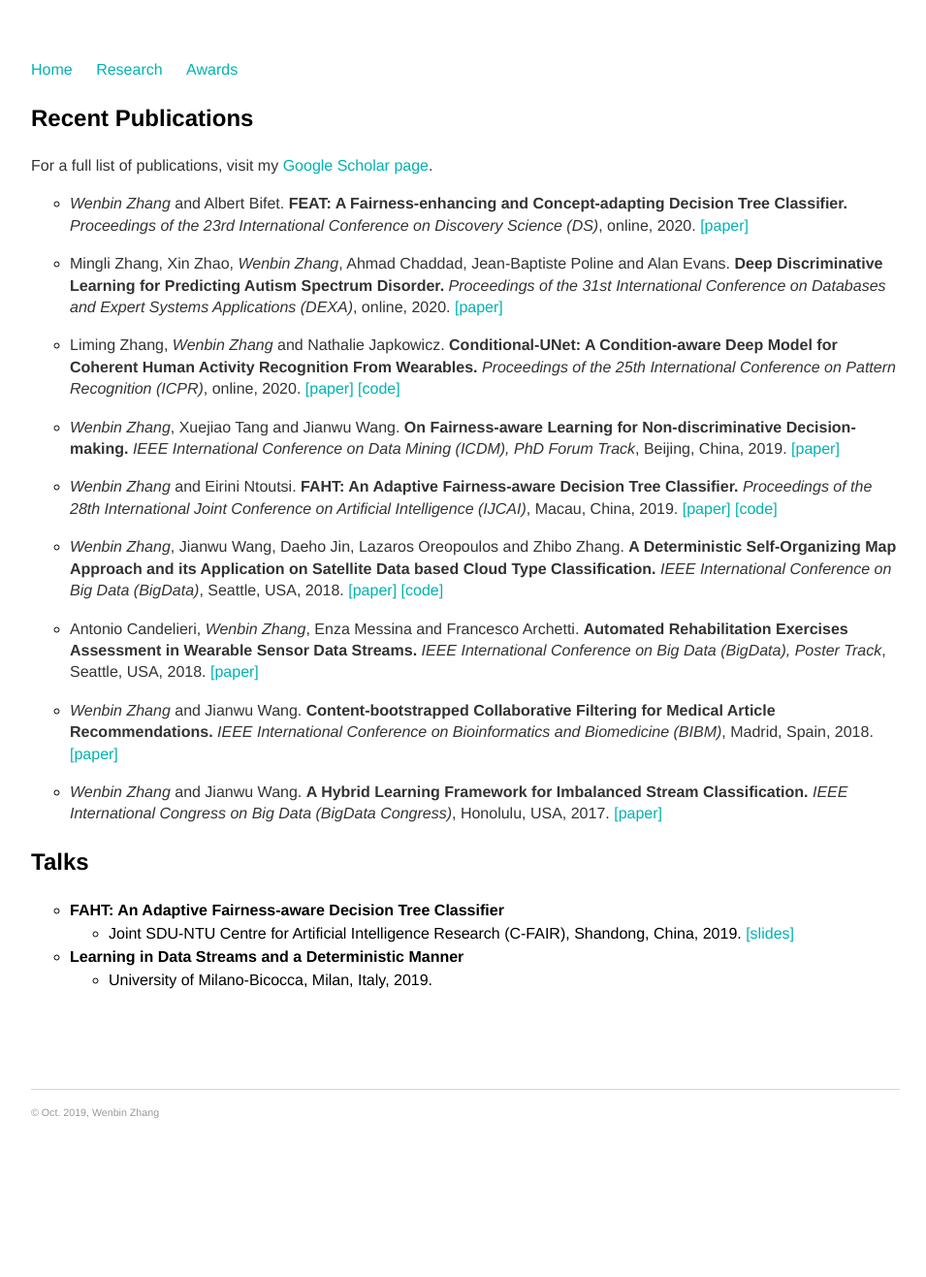
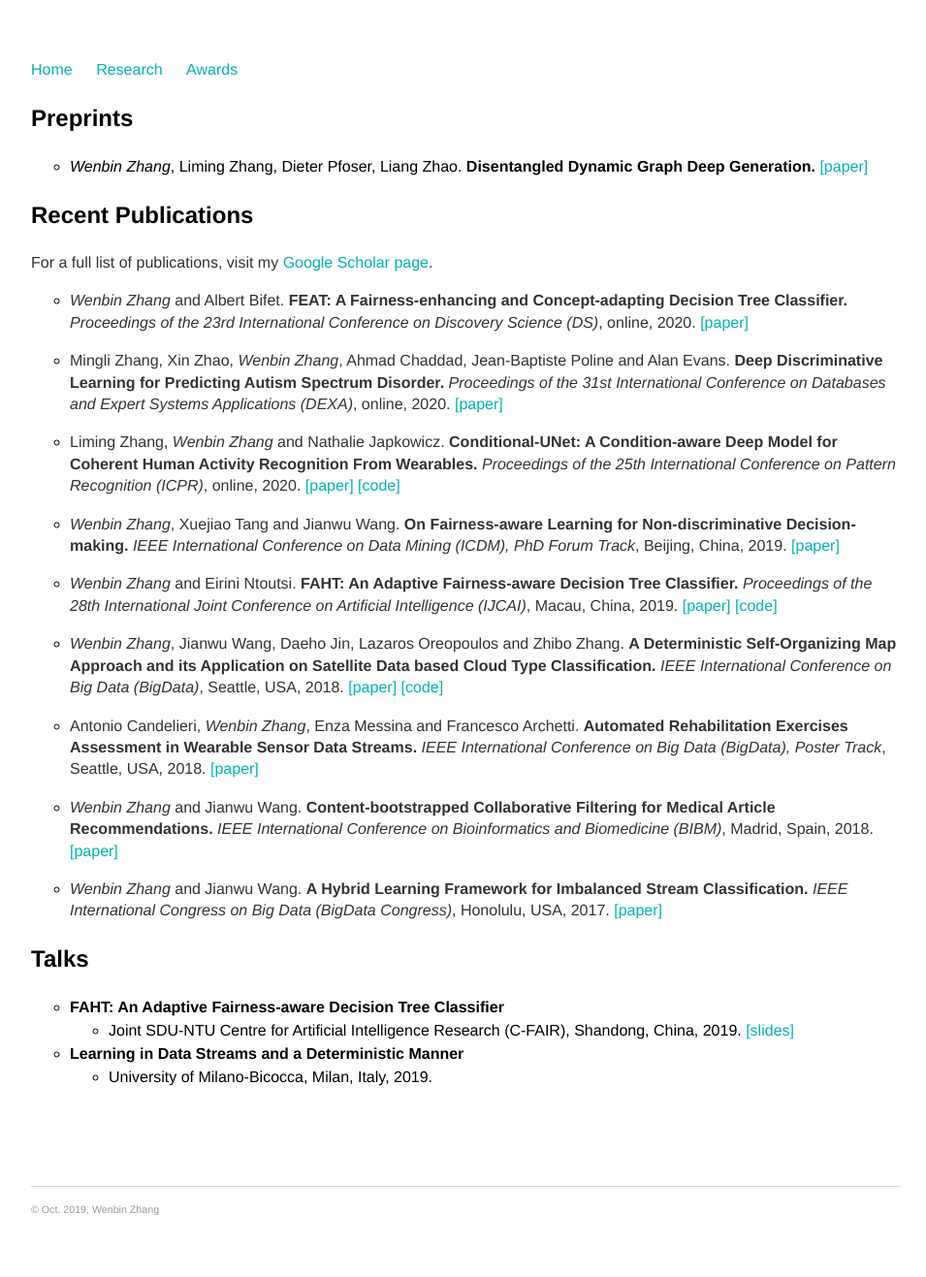
Before and after one commit to vanbanTruong/vanbanTruong.github.io, a Jekyll site: the page built from research.md, in a window 1280 px wide. Shown: the whole page at 97% size, without its empty margins (160-1115 px from the left). Built offline with Jekyll 4.4.1, drawn with Linux system fonts in a browser that asks for light colours; before the commit the page ends 1217 px from its top, so only the background shows below that.

Commit message:
Update research.md

```diff
--- a/research.md
+++ b/research.md
@@ -2,6 +2,11 @@
 layout: default
 title: Research
 ---
+
+### Preprints
+
+* *Wenbin Zhang*, Liming Zhang, Dieter Pfoser, Liang Zhao. **Disentangled Dynamic Graph Deep Generation.** [[paper]](https://arxiv.org/pdf/2010.07276.pdf)
+
 
 ### Recent Publications
 For a full list of publications, visit my [Google Scholar page](https://scholar.google.com/citations?hl=en&user=M802p54AAAAJ).
```
